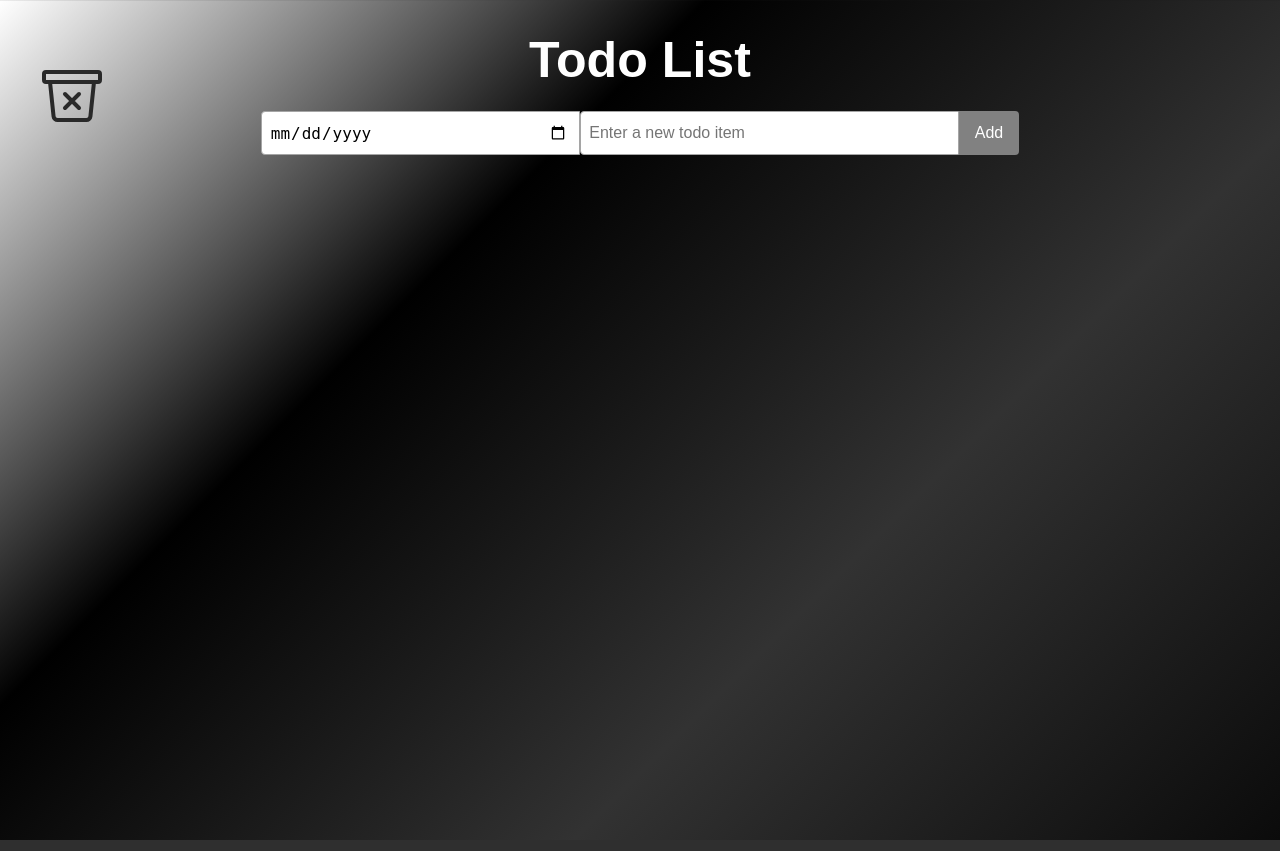
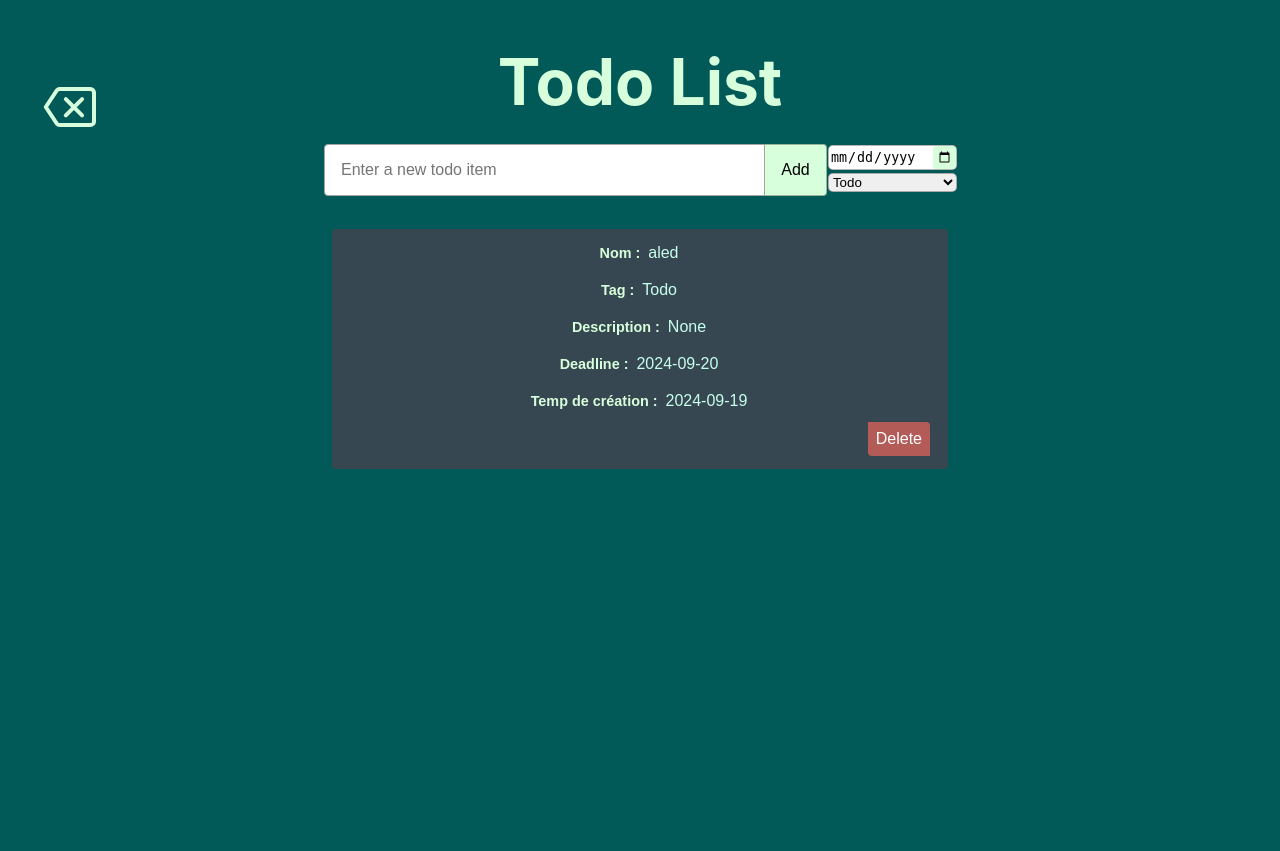
Before and after one commit to NolanEssertaize/PythonProject, a FastAPI app: page / in a window 1280 px wide. Run offline with FastAPI, Linux system fonts and the light colour scheme; data comes from the database, SQL or seed files in the repository.

Commit message:
Update db

```diff
--- a/main.py
+++ b/main.py
@@ -10,22 +10,17 @@ from sqlmodel import Field, Session, SQLModel, create_engine, select
 
 class Item(SQLModel, table=True):
     id: int | None = Field(default=None, primary_key=True)
-    tag: str | None = Field(default=None)
-    nom: str | None = Field(default=None)
-    description: str | None = Field(default=None)
-    deadline: str | None = Field(default=None)
-    createdtime: str | None = Field(default=None)
+    tag: str
+    nom: str
+    description: str
+    deadline: str
+    createdtime: str
+    bin: str
 
 sqlite_file_name = "db.db"
 sqlite_url = f"sqlite:///{sqlite_file_name}"
 
 engine = create_engine(sqlite_url, echo=True)
-
-def select_item():
-    with Session(engine) as session:
-        statement = select(Item)
-        results = session.exec(statement)
-        return results
 
 #DataBase usage
 app = FastAPI()
@@ -41,43 +36,63 @@ class TodoList:
         self.Date = datetime.now().strftime("%Y-%m-%d")
         self.Deadline = deadline
 
-# Simulating a database with a list
-todo_list = []
-
-# Simulating a bin
-bin_list = []
-
 @app.get("/")
 async def home(request: Request):
-    results = select_item()
-    return templates.TemplateResponse("index.html", {"request": request, "todo_list": todo_list, "results": results})
+    with Session(engine) as session:
+        statement = select(Item).where(Item.bin == "False")
+        results = session.exec(statement)
+        db = []
+        for item in results:
+            db.append(item)
+    return templates.TemplateResponse("index.html", {"request": request, "db": db})
 
 @app.post("/add")
-async def add(todo: str = Form("todo"), deadline: str = Form("deadline")):
-    new_item = TodoList(todo, deadline)
-    todo_list.append(new_item)
+async def add(tag: str = Form("tag"), todo: str = Form("todo"), deadline: str = Form("deadline")):
+    new_item = Item(tag=tag, nom=todo, deadline=deadline, createdtime=datetime.now().strftime("%Y-%m-%d"), bin="False")
+    with Session(engine) as session:
+        session.add(new_item)
+        session.commit()
     return RedirectResponse(url="/", status_code=303)
 
-@app.get("/delete/{todo_id}")
-async def delete(todo_id: int):
-    if 0 <= todo_id < len(todo_list):
-        bin_list.append(todo_list[todo_id])
-        del todo_list[todo_id]
+@app.get("/delete/{item_id}")
+async def delete(item_id: int):
+    with Session(engine) as session:
+        statement = select(Item).where(Item.id == item_id)
+        results = session.exec(statement)
+        item = results.one()
+        item.bin = "True"
+        session.commit()
+        session.refresh(item)
     return RedirectResponse(url="/", status_code=303)
 
 @app.get("/bin")
 async def show_bin(request: Request):
-    return templates.TemplateResponse("bin.html", {"request": request, "bin_list": bin_list})
+    with Session(engine) as session:
+        statement = select(Item).where(Item.bin == "True")
+        results = session.exec(statement)
+        db = []
+        for item in results:
+            db.append(item)
+    return templates.TemplateResponse("bin.html", {"request": request, "db": db})
 
-@app.get("/restaure/{bin_id}")
-async def restaure(bin_id: int):
-    if 0 <= bin_id < len(bin_list):
-        todo_list.append(bin_list[bin_id])
-        del bin_list[bin_id]
+
+@app.get("/restaure/{item_id}")
+async def restaure(item_id: int):
+    with Session(engine) as session:
+        statement = select(Item).where(Item.id == item_id)
+        results = session.exec(statement)
+        item = results.one()
+        item.bin = "False"
+        session.commit()
+        session.refresh(item)
     return RedirectResponse(url="/", status_code=303)
 
-@app.get("/deletetrash/{bin_id}")
-async def deletetrash(bin_id: int):
-    if 0 <= bin_id < len(bin_list):
-        del bin_list[bin_id]
+@app.get("/deletetrash/{item_id}")
+async def deletetrash(item_id: int):
+    with Session(engine) as session:
+        statement = select(Item).where(Item.id == item_id)
+        results = session.exec(statement)
+        item_db = results.first()
+        session.delete(item_db)
+        session.commit()
     return RedirectResponse(url="/bin", status_code=303)
--- a/templates/index.html
+++ b/templates/index.html
@@ -8,36 +8,42 @@
 </head>
 <body>
 
-    <a href="/bin"><ion-icon name="trash-bin-outline"></ion-icon></a>
+    <a href="/bin"><ion-icon name="backspace-outline"></ion-icon></a>
     <h1>Todo List</h1>
     <form action="/add" method="post">
-        <input type="date" name="deadline" required>
+
         <input type="text" name="todo" placeholder="Enter a new todo item" required>
         <button type="submit">Add</button>
+        <div class="button-form">
+            <input type="date" name="deadline" required>
+            <select name="tag">
+                <option value="Todo">Todo</option>
+                <option value="Doing">Doing</option>
+                <option value="Done">Done</option>
+            </select>
+        </div>
     </form>
     <div class="todolist-container">
         <ul>
-        {% for item in todo_list %}
-            <li>
+        {% for item in db %}
+                <li class="{{ item.tag }}">
                     <span>
-                    <h3>Nom : </h3> {{ item.Name }}
+                        <h3>Nom : </h3> {{ item.nom }}
                     </span>
                     <span>
-                    <h3>Date de création : </h3> {{ item.Date }}
+                        <h3>Tag : </h3> {{ item.tag }}
                     </span>
                     <span>
-                    <h3>Deadline : </h3> {{ item.Deadline }}
+                        <h3>Description : </h3> {{ item.description }}
                     </span>
                     <span>
-                    <a class="delete" href="/delete/{{ loop.index0 }}">Delete</a>
+                        <h3>Deadline : </h3> {{ item.deadline }}
                     </span>
-            </li>
-        {% endfor %}
-        {% for db in results %}
-            <li>
-                hey
                     <span>
-                    <h3>db : </h3> {{ db }}
+                        <h3>Temp de création : </h3> {{ item.createdtime }}
+                    </span>
+                    <span>
+                        <a class="delete" href="/delete/{{ item.id }}">Delete</a>
                     </span>
                 </li>
         {% endfor %}
--- a/templates/styles.css
+++ b/templates/styles.css
@@ -1,41 +1,189 @@
-@keyframes gradientAnimation {
-    0% {
-        background-position: 0% 50%;
-    }
-    50% {
-        background-position: 100% 50%;
-    }
-    100% {
-        background-position: 0% 50%;
-    }
+:root {
+    --primary: #D8FFDB;
+    --primary-hover: #008F8C;
+    --secondary: #C7FFED;
+    --background: #015958;
+    --second-background: #023535;
 }
 
-@keyframes fadeIn {
-    from { opacity: 0; transform: translateY(20px); }
-    to { opacity: 1; transform: translateY(0); }
-}
-
-@keyframes pulse {
-    0% { transform: scale(1); }
-    50% { transform: scale(1.05); }
-    100% { transform: scale(1); }
+body {
+    font-family: 'Arial', sans-serif;
+    padding: 0;
+    min-height: 100vh;
+    justify-content: center;
+    align-items: center;
+    background: var(--background);
+    background-size: 100% 100%;
+    animation: gradientAnimation 15s cubic-bezier(.24,1.05,.8,.28) infinite;
+    overflow: hidden;
 }
 
 .container {
-    animation: fadeIn 0.5s ease-out;
+    background-color: var(--second-background);
+    border-radius: 10px;
+    padding: 2rem;
+    box-shadow: 0 4px 6px rgba(0, 0, 0, 0.1);
+    max-width: 500px;
+    width: 100%;
+
 }
 
 h1 {
-    animation: pulse 2s infinite;
+
+    font-family: -apple-system, BlinkMacSystemFont, sans-serif;
+    display: block;
+    font-size: 4rem;
+    color: var(--primary);
+    text-align: center;
+    margin-bottom: 1.5rem;
+}
+form {
+    display: flex;
+    align-content: space-between;
+    justify-content: space-between;
+    margin: auto;
+    margin-bottom: 2%;
+    width: 50%;
+
+}
+
+.button-form select{
+    display: block;
+    width: 100%;
+    align-content: baseline;
+    transition: background-color 0.3s ease;
+}
+.button-form select,.button-form input{
+    border-radius: 5px;
+    border: 1px solid rgba(0, 0, 0, 0.29);
+    transition: background-color 0.3s ease;
+    margin: 1%;
+
+}
+
+input[type="text"] {
+    width: 10%;
+    height: 25%;
+    justify-content: center;
+    flex-grow: 1;
+    padding: 1rem;
+    font-size: 1rem;
+    border: 1px solid #a5a5a5;
+    border-radius: 4px 0 0 4px;
+}
+
+::-webkit-calendar-picker-indicator{
+    background-color: var(--primary);
+    padding: 5px;
+    cursor: pointer;
+    border-radius: 3px;
+}
+
+button {
+    background-color: var(--primary);
+    border: 1px solid rgba(0, 0, 0, 0.29);
+    border-left: none;
+    padding: 0.5rem 1rem;
+    font-size: 1rem;
+    cursor: pointer;
+    transition: background-color 0.3s ease;
+}
+button:hover {
+    background-color: var(--primary-hover);
+}
+form button {
+    border-radius: 0 4px 4px 0;
+}
+
+/* Styles existants... */
+
+.todolist-container {
+    width: 100%;
+    height: 70vh;
+    overflow-y: auto;
+    scrollbar-width: thin;
+    scrollbar-color: rgba(255, 255, 255, 0.37) #ffffff;
+}
+
+.row {
+    display: flex;
+}
+
+.tag {
+    display: flex;
+}
+/* Styles de la scrollbar pour Chrome, Edge, et Safari */
+.todolist-container::-webkit-scrollbar {
+    background: rgba(227, 242, 253, 0);
+    width: 0;
+}
+
+.todolist-container::-webkit-scrollbar-track {
+
+    border-radius: 4px;
+}
+
+.todolist-container::-webkit-scrollbar-thumb {
+    background-color: var(--second-background);
+    border-radius: 4px;
+    border: 2px solid var(--primary);
+}
+
+.todolist-container::-webkit-scrollbar-thumb:hover {
+    background-color: var(--second-background);
+}
+
+ul {
+    list-style-type: none;
+    padding: 0;
+    text-align: center;
+    justify-content: space-between;
+    margin: auto;
+    width: 50%;
+    max-height: 80rem;
+}
+
+.Todo{
+    background-color: rgba(220, 20, 60, 0.25);
+}
+
+.Doing{
+    background-color: rgba(220, 120, 20, 0.29);
+}
+
+.Done{
+    background-color: rgba(117, 220, 20, 0.35);
 }
 
 li {
+    margin: 0.5rem;
+    padding: 0.5rem;
+    border-radius: 4px;
+    align-items: center;
     transition: all 0.3s ease;
+    color: var(--secondary);
+}
+
+li h3{
+    color: var(--primary);
 }
 
 li:hover {
     transform: translateX(5px);
     box-shadow: 0 2px 4px rgba(0, 0, 0, 0.1);
+}
+
+li span {
+    display: flex;
+    align-items: center;
+    margin-right: 10px;
+    margin-bottom: 5px;
+}
+
+.container {
+    animation: fadeIn 0.5s ease-out;
+    box-shadow: 10px 5px 5px rgba(0, 0, 0, 0.44);
+
 }
 
 button, .delete, .restaure {
@@ -44,7 +192,7 @@ button, .delete, .restaure {
 
 button:hover, .delete:hover, .restaure:hover {
     transform: translateY(-2px);
-    box-shadow: 0 2px 4px rgba(0, 0, 0, 0.2);
+    box-shadow: 0 2px 4px var(--background);
 }
 
 @keyframes slideIn {
@@ -62,130 +210,6 @@ ul li:nth-child(2) { animation-delay: 0.2s; }
 ul li:nth-child(3) { animation-delay: 0.3s; }
 /* Ajoutez plus si nécessaire */
 
-body {
-    font-family: 'Arial', sans-serif;
-    padding: 0;
-    min-height: 100vh;
-    justify-content: center;
-    align-items: center;
-    background: linear-gradient(135deg, #ffffff, #000000, #323232, #0b0b0b);
-    background-size: 100% 100%;
-    animation: gradientAnimation 15s cubic-bezier(.24,1.05,.8,.28) infinite;
-    overflow: hidden;
-}
-
-.container {
-    background-color: rgba(255, 255, 255, 0.9);
-    border-radius: 10px;
-    padding: 2rem;
-    box-shadow: 0 4px 6px rgba(0, 0, 0, 0.1);
-    max-width: 500px;
-    width: 100%;
-
-}
-
-h1 {
-    display: flex;
-    font-size: xxx-large;
-    color: #ffffff;
-    text-align: center;
-    margin-bottom: 1.5rem;
-    justify-content: center;
-}
-form {
-    display: flex;
-    margin: auto;
-    margin-bottom: 10%;
-    width: 60%;
-}
-input[type="text"], input[type="date"] {
-    justify-content: center;
-    flex-grow: 1;
-    padding: 0.5rem;
-    font-size: 1rem;
-    border: 1px solid #a5a5a5;
-    border-radius: 4px 0 0 4px;
-}
-
-::-webkit-calendar-picker-indicator{
-    background-color: #ffffff;
-    padding: 5px;
-    cursor: pointer;
-    border-radius: 3px;
-}
-
-button {
-    background-color: #818181;
-    color: #ffffff;
-    border: none;
-    padding: 0.5rem 1rem;
-    font-size: 1rem;
-    cursor: pointer;
-    transition: background-color 0.3s ease;
-}
-button:hover {
-    background-color: #000000;
-}
-form button {
-    border-radius: 0 4px 4px 0;
-}
-
-/* Styles existants... */
-
-.todolist-container {
-    align-items: center;
-    width: 100%;
-    height: 60vh;
-    overflow-y: auto;
-    scrollbar-width: thin;
-    scrollbar-color: rgba(255, 255, 255, 0.37) #ffffff;
-}
-
-/* Styles de la scrollbar pour Chrome, Edge, et Safari */
-.todolist-container::-webkit-scrollbar {
-    background: rgba(227, 242, 253, 0);
-    width: 0;
-}
-
-.todolist-container::-webkit-scrollbar-track {
-
-    border-radius: 4px;
-}
-
-.todolist-container::-webkit-scrollbar-thumb {
-    background-color: #000000;
-    border-radius: 4px;
-    border: 2px solid #000000;
-}
-
-.todolist-container::-webkit-scrollbar-thumb:hover {
-    background-color: #ffffff;
-}
-
-ul {
-    list-style-type: none;
-    padding: 0;
-    text-align: center;
-    justify-content: space-between;
-    margin: auto;
-    width: 50%;
-}
-
-li {
-    background-color: #e3f2fd;
-    margin-bottom: 0.5rem;
-    padding: 0.5rem;
-    border-radius: 4px;
-    align-items: center;
-}
-
-li span {
-    display: flex;
-    align-items: center;
-    margin-right: 10px;
-    margin-bottom: 5px;
-}
-
 li h3 {
     margin: 0 5px 0 0;
     font-size: 0.9em;
@@ -200,7 +224,6 @@ li h3 {
     max-height: 80vh;
     overflow: hidden;
 }
-
 /* Le reste de vos styles CSS... */
 
 a li {
@@ -241,7 +264,7 @@ li h3 {
 ion-icon {
     font-size: 4em;
     position: absolute;
-    color: #292929;
+    color: var(--primary);
     margin: 2rem;
     transition: all 0.3s ease;
 }
```
Also changed, not shown: templates/bin.html (+15 -9 lines), test.py (+15 -12 lines), test2.py (deleted, +0 -47 lines), database.db (deleted), db.db, 2 other files. Lines whose indentation alone changed are shown as unchanged.
